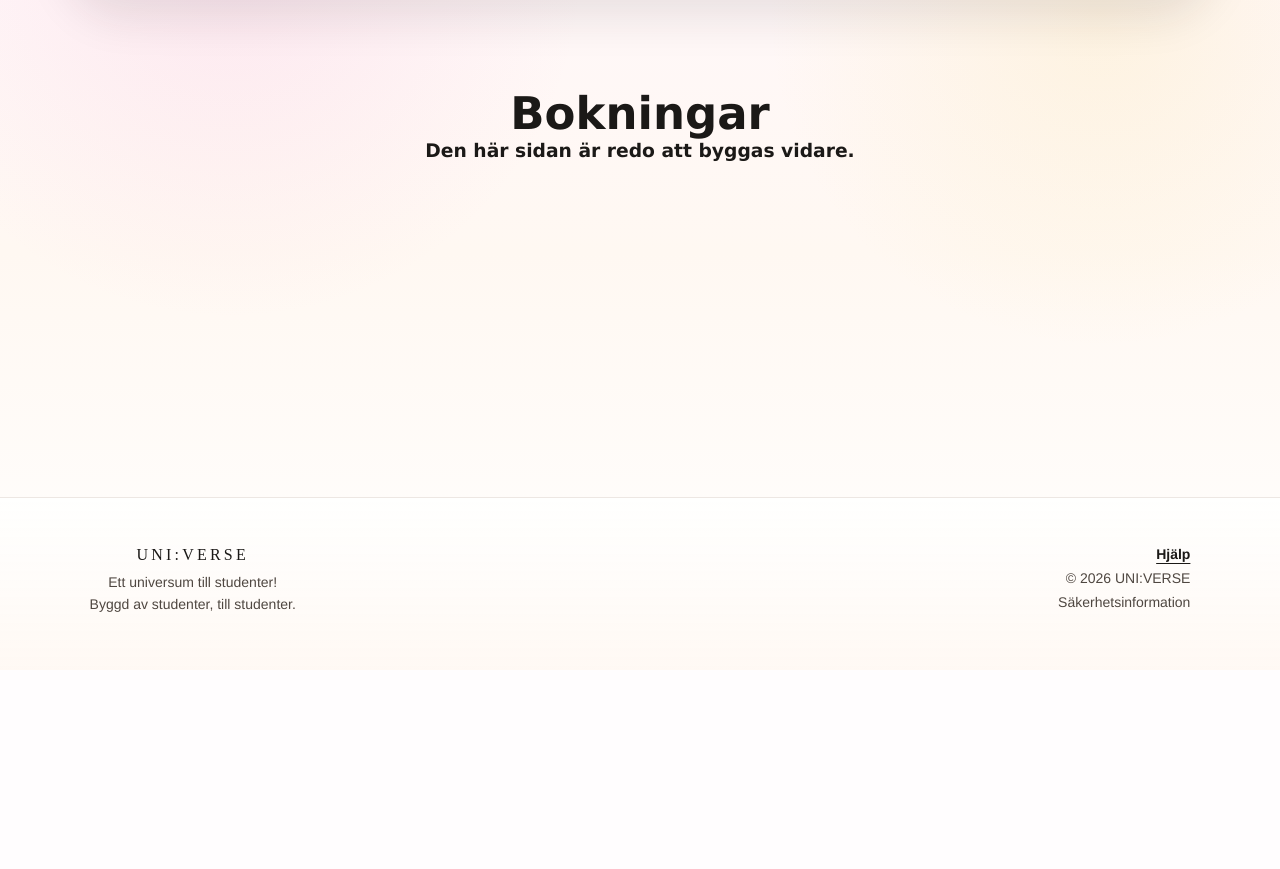
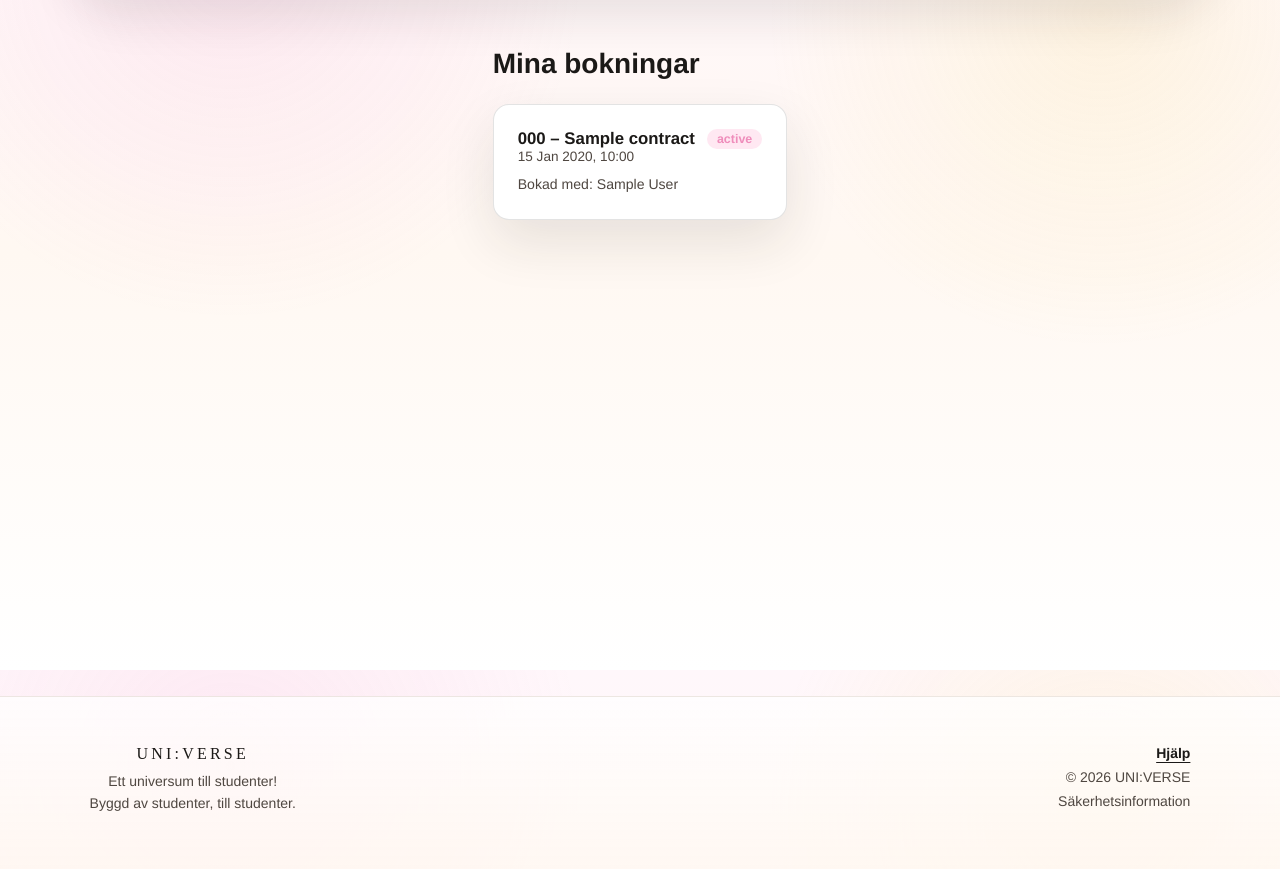
Before and after one commit to EmmaGeorge20/UNIVERSE.web, a Flask app: page /booking in a window 1280 px wide. Shown: the part 130-999 px from the top of the page. Before the commit the page ends 742 px from the top, so only its background shows below. Run offline with Flask 3, Linux system fonts and the light colour scheme; the visitor is signed in with stand-in values (Sample User, id 1); a database or web service that is not in the repository returns one stand-in record (values such as "Sample title"); data that the repository does not hold is empty; some libraries are stand-ins or nearby versions.

Commit message:
Fixed booking page
Co-Authored-By: Rei Hoxhalli <230153368+Rei-222@users.noreply.github.com>

```diff
--- a/app.py
+++ b/app.py
@@ -436,7 +436,46 @@ def admin_logout():
 
 @app.route("/booking")
 def booking():
-    return render_template("page.html", title="Bokningar")
+    if "user_id" not in session:
+        return redirect(url_for("auth.login"))
+
+    user_id = session["user_id"]
+    bookings = []
+
+    conn = get_connection()
+    if conn is not None:
+        try:
+            cur = conn.cursor()
+            cur.execute("""
+    SELECT c.id, c.status, c.meeting_time,
+           co.course_code, co.course_name,
+           sender.first_name, sender.last_name,
+           receiver.first_name, receiver.last_name,
+           c.sender_id
+    FROM contracts c
+    LEFT JOIN courses co ON co.id = c.course_id
+    JOIN users sender ON sender.id = c.sender_id
+    JOIN users receiver ON receiver.id = c.receiver_id
+    WHERE (c.sender_id = %s OR c.receiver_id = %s)
+    AND c.status = 'accepted'
+    ORDER BY c.meeting_time ASC
+""", (user_id, user_id))
+
+            for row in cur.fetchall():
+                bookings.append({
+                    "id":            row[0],
+                    "sender_id": row[9],
+                    "status":        row[1],
+                    "meeting_time":  row[2],
+                    "course_code":   row[3],
+                    "course_name":   row[4],
+                    "sender_name":   f"{row[5]} {row[6]}",
+                    "receiver_name": f"{row[7]} {row[8]}",
+                })
+            cur.close()
+        finally:
+            conn.close()
+    return render_template("booking.html", bookings=bookings, user_id=user_id)
 
 
 @app.route("/messages")
--- a/chat.py
+++ b/chat.py
@@ -68,8 +68,15 @@ def chat_page(receiver_id):
     """, (chat_id,))
     contracts = cur.fetchall()
 
-    cur.execute("SELECT id, course_code, course_name FROM courses")
+    cur.execute("""
+    SELECT c.id, c.course_code, c.course_name
+    FROM courses c
+    JOIN tutor_courses tc ON tc.course_id = c.id
+    JOIN tutors t ON t.id = tc.tutor_id
+    WHERE t.user_id = %s
+""", (receiver_id,))
     courses = cur.fetchall()
+
 
     cur.execute("""
         UPDATE messages SET is_read = TRUE
@@ -284,8 +291,12 @@ def handle_booking(data):
 
     contract_id = cur.fetchone()[0]
 
-    cur.execute("SELECT course_code, course_name FROM courses WHERE id = %s", (course_id,))
-    course = cur.fetchone()
+    course_name = ""
+    if course_id:
+        cur.execute("SELECT course_code, course_name FROM courses WHERE id = %s", (course_id,))
+        course = cur.fetchone()
+        if course:
+            course_name = f"{course[0]} – {course[1]}"
 
     conn.commit()
     cur.close()
@@ -296,6 +307,7 @@ def handle_booking(data):
     emit("receive_booking", {
         "contract_id": contract_id,
         "sender_id": sender_id,
+        "course_name": course_name,
         "meeting_time": meeting_time
     }, to=room)
 
--- a/static/js/chat.js
+++ b/static/js/chat.js
@@ -51,6 +51,7 @@ function toggleBookingForm() {
 
 function sendBooking() {
     const meetingTime = document.getElementById("booking-time").value;
+    const courseId = document.getElementById("booking-course").value;
 
     if (!meetingTime) {
         alert("Välj ett datum och tid.");
@@ -60,6 +61,7 @@ function sendBooking() {
     socketio.emit("send_booking", {
         receiver_id: parseInt(RECEIVER_ID),
         chat_id: parseInt(CHAT_ID),
+        course_id: courseId,
         meeting_time: meetingTime
     });
 
@@ -75,7 +77,7 @@ socketio.on("receive_booking", function(data) {
         msg.dataset.id = data.contract_id;
         msg.innerHTML = `
             <p>Bokningsförfrågan skickad</p>
-
+            <p><strong>Kurs:</strong> ${data.course_name}</p>
             <p><strong>Tid:</strong> ${data.meeting_time}</p>
             <p>Väntar på svar...</p>
         `;
@@ -83,6 +85,7 @@ socketio.on("receive_booking", function(data) {
         msg.classList.add("other");
         msg.innerHTML = `
         <p>Bokningsförfrågan</p>
+        <p><strong>Kurs:</strong> ${data.course_name}</p>
         <p><strong>Tid:</strong> ${data.meeting_time}</p>
         <button class="respond-btn" data-id="${data.contract_id}" data-status="accepted">Acceptera</button>
         <button class="respond-btn" data-id="${data.contract_id}" data-status="rejected">Neka</button>
--- /dev/null
+++ b/templates/booking.html
@@ -0,0 +1,39 @@
+{% extends "base.html" %}
+{% block body %}
+
+<main class="search-page">
+    <h1 class="search-heading">Mina bokningar</h1>
+
+    {% if bookings %}
+    <div class="tutor-grid">
+        {% for b in bookings %}
+        <div class="tutor-card">
+            <div class="tutor-card-top">
+                <div>
+                    {% if b.course_code %}
+                    <div class="tutor-name">{{ b.course_code }} – {{ b.course_name }}</div>
+                    {% else %}
+                    <div class="tutor-name">Bokning</div>
+                    {% endif %}
+                    <div class="tutor-program">{{ b.meeting_time.strftime('%d %b %Y, %H:%M') }}</div>
+                </div>
+                <span class="tutor-course-tag">{{ b.status }}</span>
+            </div>
+            <p class="tutor-bio">
+                {% if b.sender_id == user_id %}
+                Bokad med: {{ b.receiver_name }}
+                {% else %}
+                Bokad med: {{ b.sender_name }}
+                {% endif %}
+            </p>
+        </div>
+        {% endfor %}
+    </div>
+    {% else %}
+    <div class="empty-state">
+        Du har inga bokningar än.
+    </div>
+    {% endif %}
+</main>
+
+{% endblock %}
```
Also changed, not shown: templates/chat.html (+7 -0 lines).
